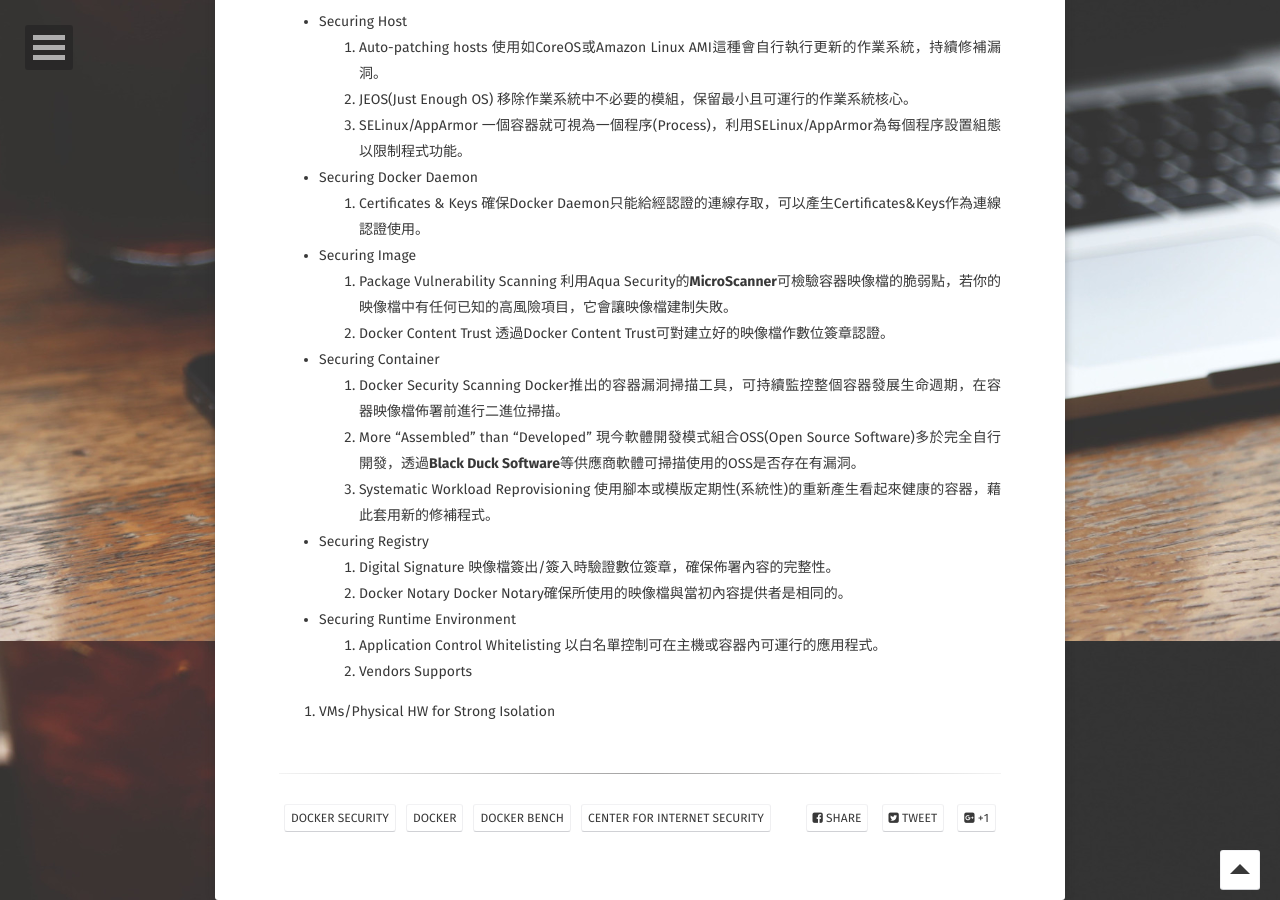
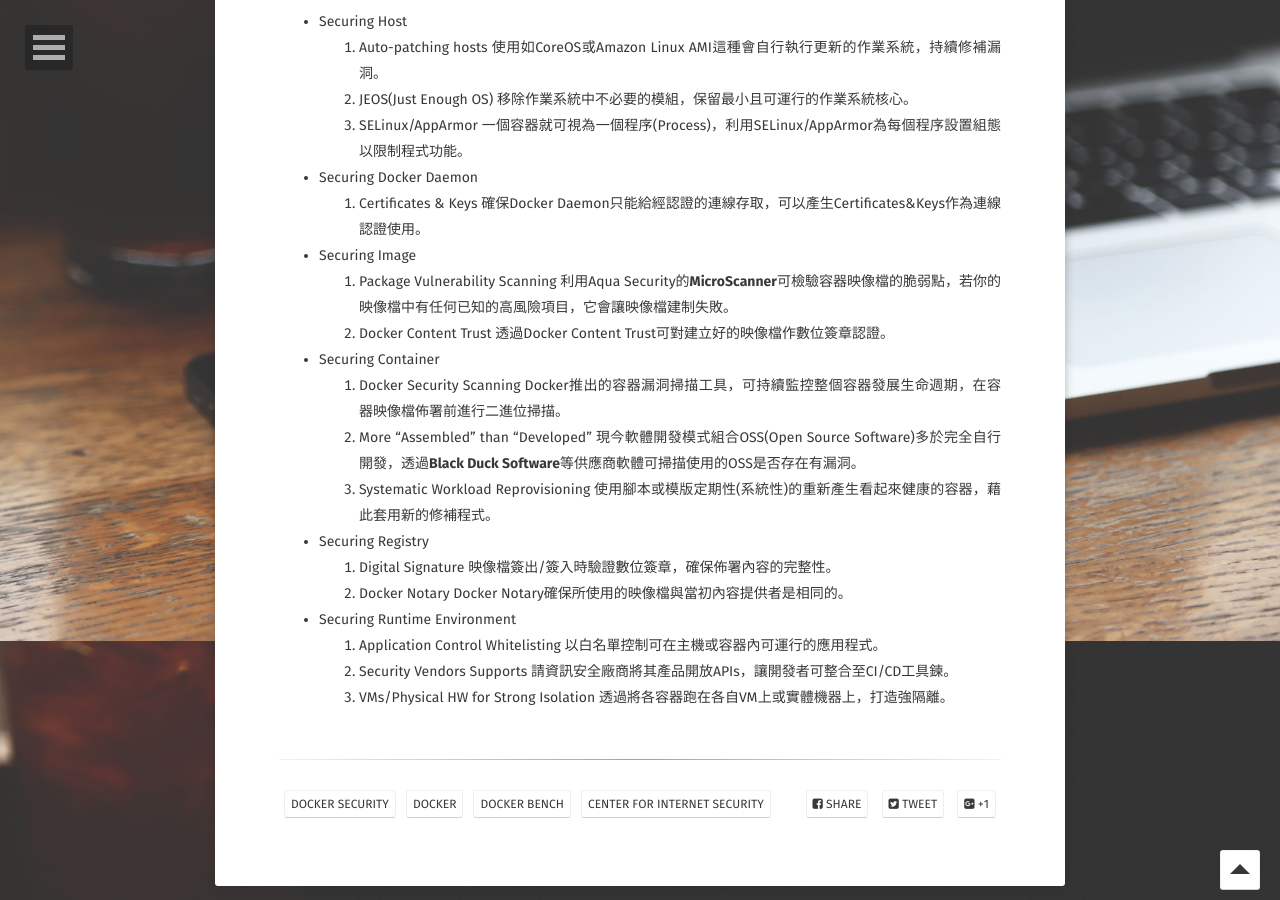
Before and after one commit to kisekitw/kisekitw.github.io, a Jekyll site: the page built from _posts/2019-06-10-Docker Security.md, in a window 1280 px wide and 900 px high, scrolled down 1159 px. Built offline with Jekyll 4.4.1, drawn with Linux system fonts in a browser that asks for light colours; some web fonts are replaced.

Commit message:
docker security

```diff
--- a/_posts/2019-06-10-Docker Security.md
+++ b/_posts/2019-06-10-Docker Security.md
@@ -62,6 +62,7 @@ Docker Notary確保所使用的映像檔與當初內容提供者是相同的。
 * Securing Runtime Environment
 1. Application Control Whitelisting
 以白名單控制可在主機或容器內可運行的應用程式。
-2. Vendors Supports
-
+2. Security Vendors Supports
+請資訊安全廠商將其產品開放APIs，讓開發者可整合至CI/CD工具鍊。
 3. VMs/Physical HW for Strong Isolation
+透過將各容器跑在各自VM上或實體機器上，打造強隔離。
```
